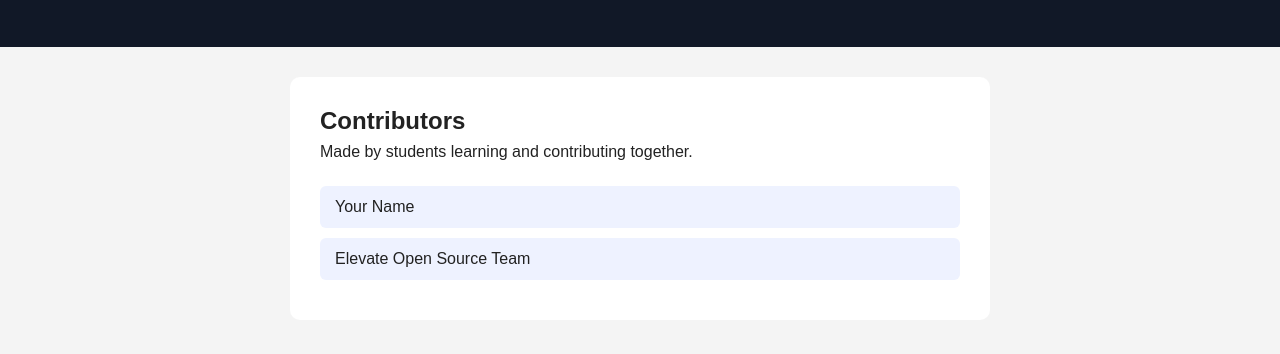
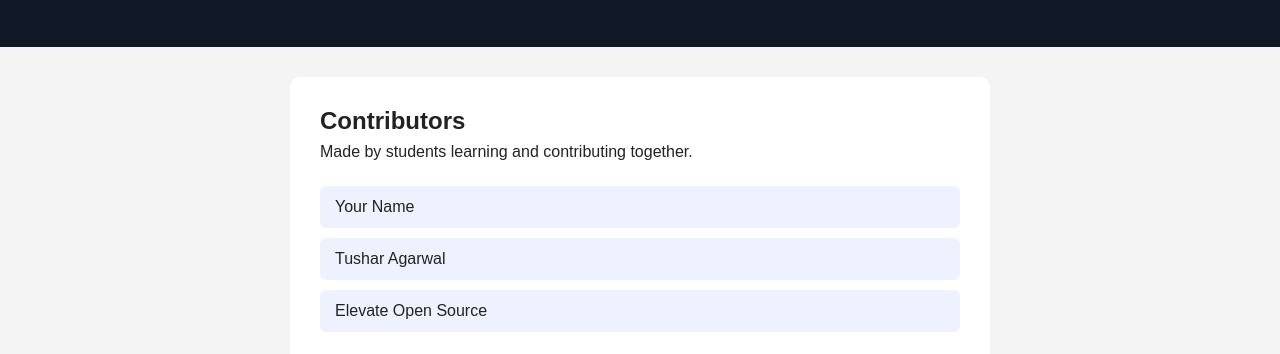
Before and after one commit to tushar-313/Open_source_hub, a plain HTML site: page index.html in a window 1280 px wide. Shown: the part 118-472 px from the top of the page. Drawn offline with Linux system fonts and the light colour scheme.

Commit message:
added me

```diff
--- a/index.html
+++ b/index.html
@@ -21,9 +21,8 @@
       <div class="contributors">
         <!-- COPY THIS BLOCK AND CHANGE THE NAME -->
         <div class="contributor">Your Name</div>
-
-        <!-- Add your contribution below -->
-        <div class="contributor">Elevate Open Source Team</div>
+         <div class="contributor">Tushar Agarwal</div>
+        <div class="contributor">Elevate Open Source </div>
       </div>
     </section>
   </main>
```
